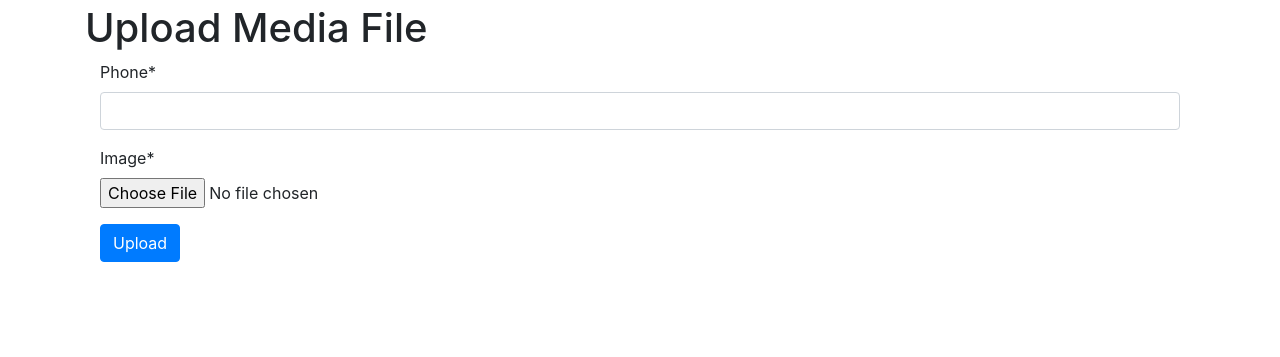
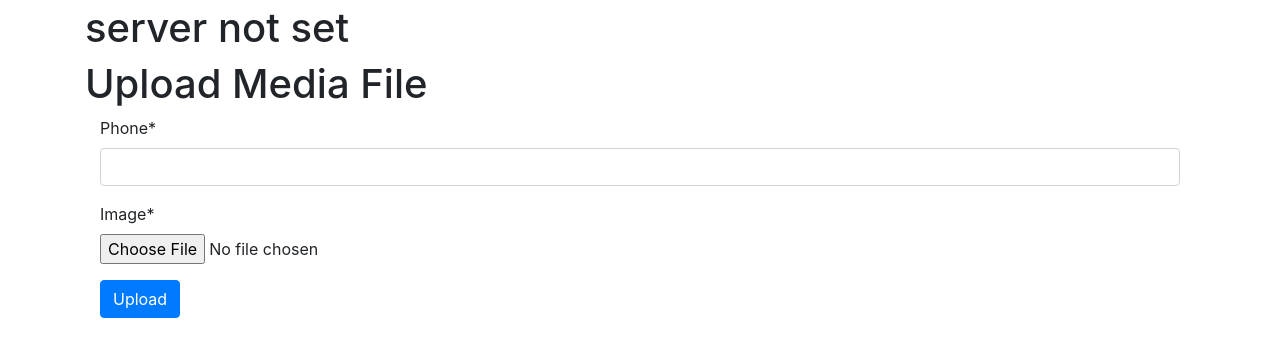
Before and after one commit to Musab0/fakeNews, a Django app: page /myapp/user_page in a window 1280 px wide. Shown: the part 56-413 px from the top of the page. Run offline with Django 3.2, Linux system fonts and the light colour scheme; some libraries are stand-ins or nearby versions.

Commit message:
added ASGI setup

```diff
--- a/config/urls.py
+++ b/config/urls.py
@@ -4,6 +4,8 @@ from django.contrib import admin
 from django.urls import include, path
 from django.views import defaults as default_views
 from django.views.generic import TemplateView
+from django.contrib.staticfiles.urls import staticfiles_urlpatterns
+
 
 urlpatterns = [
     path("", TemplateView.as_view(template_name="pages/home.html"), name="home"),
@@ -17,6 +19,9 @@ urlpatterns = [
     path('myapp/', include('myapp.urls')),
 ] + static(settings.MEDIA_URL, document_root=settings.MEDIA_ROOT)
 
+if settings.DEBUG:
+    # Static file serving when using Gunicorn + Uvicorn for local web socket development
+    urlpatterns += staticfiles_urlpatterns()
 
 if settings.DEBUG:
     # This allows the error pages to be debugged during development, just visit
--- a/requirements/base.txt
+++ b/requirements/base.txt
@@ -1,5 +1,6 @@
 scipy==1.7.0
 channels==3.0.4
+uvicorn[standard]==0.14.0  # https://github.com/encode/uvicorn
 pytz==2021.1  # https://github.com/stub42/pytz
 python-slugify==5.0.2  # https://github.com/un33k/python-slugify
 Pillow==8.3.1  # https://github.com/python-pillow/Pillow
--- a/verifynews/myapp/views.py
+++ b/verifynews/myapp/views.py
@@ -100,7 +100,7 @@ def user_page(request):
     else:
         imageform = ImageForm()
         userform = UserForm()
-        return render(request, 'user_page.html', {'userform': userform,'imageform': imageform})
+        return render(request, 'user_page.html', {'userform': userform,'imageform': imageform, 'server_setting':check_server()})
 
 
 def home_page(request):
@@ -114,12 +114,7 @@ def home_page(request):
     else:
 
 
-        if os.environ.get('SERVER_GATEWAY_INTERFACE') == 'Web':
-            server_setting = 'server: WSGI'
-        elif os.environ.get('SERVER_GATEWAY_INTERFACE') == 'Asynchronous':
-            server_setting = 'server: ASGI'
-        else:
-            server_setting='server not set'
+
 
         userform = UserForm()
         return render(request, 'home_page.html', {'userform': userform,'server_setting': server_setting,})
@@ -204,3 +199,13 @@ def compare_tmk(f1,f2):
         return 1 # if they match
     else:
         return 0
+
+
+def check_server():
+    if os.environ.get('SERVER_GATEWAY_INTERFACE') == 'Web':
+        server_setting = 'server: WSGI'
+    elif os.environ.get('SERVER_GATEWAY_INTERFACE') == 'Asynchronous':
+        server_setting = 'server: ASGI'
+    else:
+        server_setting='server not set'
+    return server_setting
--- a/verifynews/templates/admin_page.html
+++ b/verifynews/templates/admin_page.html
@@ -8,9 +8,8 @@
 
   {%if img_obj %}
   <h1>All images in database</h1>
-
-  <p>{{img_obj}}</p>
   {%endif%}
+  <div class="container">
   <ul class="list-group ">
   {% for i in all_images%}
     <li class="list-group-item d-flex justify-content-between align-items-center">
@@ -65,6 +64,7 @@
   {% endfor %}
   </ul>
 
+</div>
 
 
 
--- a/verifynews/templates/user_page.html
+++ b/verifynews/templates/user_page.html
@@ -13,7 +13,7 @@
 </head>
 
 <body> -->
-
+  <h1>{{server_setting}}</h1>
   <h1>Upload Media File</h1>
   <form method="post" enctype="multipart/form-data">
     <div class="container">
```
Also changed, not shown: config/asgi.py (+10 -50 lines), 2 other files.
